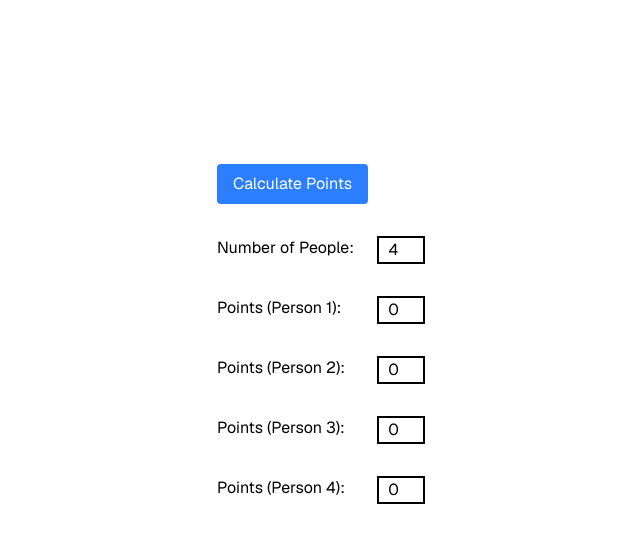
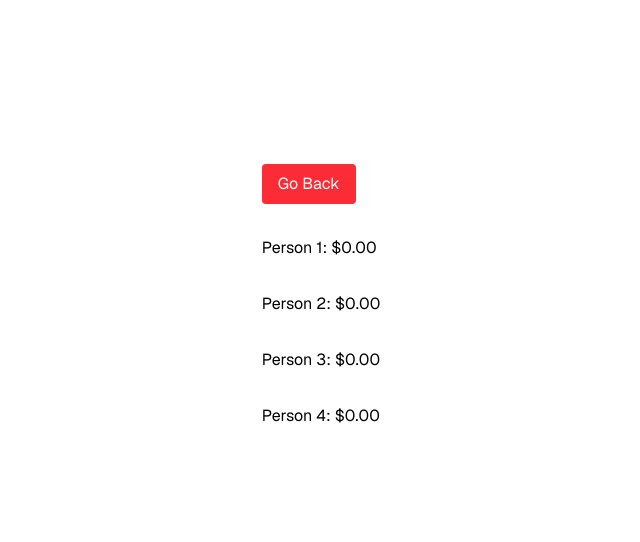
Before and after one commit to GriffinBaxter/Chore-Points, a Next.js app: page / in a window 1280 px wide. Both pictures are taken after a click on the button "Calculate Points". Shown: the top 542 px of the page, without its empty margins (319-959 px from the left). Built offline with nearby package versions, Linux system fonts and the light colour scheme.

Commit message:
Add separate "display" page

```diff
--- /dev/null
+++ b/src/app/calculate.tsx
@@ -0,0 +1,117 @@
+"use client";
+
+import { ChangeEvent, useState, Dispatch, SetStateAction } from "react";
+
+const NUMBER_OF_PEOPLE_DEFAULT = 4;
+const NUMBER_OF_PEOPLE_MIN = 1;
+const NUMBER_OF_PEOPLE_MAX = 20;
+const POINTS_DEFAULT = 0;
+const EPSILON = 0.001;
+
+const getPointsId = (personIndex: number) => {
+  return `points-${personIndex.toString()}`;
+};
+
+export default function Calculate({
+  setRewards,
+}: {
+  setRewards: Dispatch<SetStateAction<string[]>>;
+}) {
+  const [numberOfPeople, setNumberOfPeople] = useState(
+    NUMBER_OF_PEOPLE_DEFAULT,
+  );
+
+  const handleNumberOfPeopleChange = (e: ChangeEvent<HTMLInputElement>) => {
+    if (e.target.value) {
+      const value = Number(e.target.value);
+      if (value >= NUMBER_OF_PEOPLE_MIN && value <= NUMBER_OF_PEOPLE_MAX) {
+        setNumberOfPeople(value);
+      } else if (value < NUMBER_OF_PEOPLE_MIN) {
+        setNumberOfPeople(NUMBER_OF_PEOPLE_MIN);
+      } else if (value > NUMBER_OF_PEOPLE_MAX) {
+        setNumberOfPeople(NUMBER_OF_PEOPLE_MAX);
+      }
+    }
+  };
+
+  const calculateRewards = (numberOfPeople: number) => {
+    const pointsArray = [...Array(numberOfPeople).keys()].map((personIndex) => {
+      const points = document.getElementById(
+        getPointsId(personIndex),
+      ) as HTMLInputElement;
+      return points.value ? Number(points.value) : POINTS_DEFAULT;
+    });
+    const avgPoints =
+      pointsArray.reduce((a, b) => a + b, 0) / pointsArray.length;
+    const deviations = pointsArray.map((points) => points - avgPoints);
+    const positiveDeviationsSum = deviations
+      .filter((dev) => dev > 0)
+      .reduce((a, b) => a + b, 0);
+    const negativeDeviationsSumAbs = Math.abs(
+      deviations.filter((dev) => dev < 0).reduce((a, b) => a + b, 0),
+    );
+    const rewards = [];
+    for (const points of pointsArray) {
+      if (points > avgPoints) {
+        rewards.push(
+          (
+            (40 / (positiveDeviationsSum + EPSILON)) *
+            (points - avgPoints)
+          ).toFixed(2),
+        );
+      } else if (points < avgPoints) {
+        rewards.push(
+          (
+            -(15 / (negativeDeviationsSumAbs + EPSILON)) *
+            Math.abs(points - avgPoints)
+          ).toFixed(2),
+        );
+      } else {
+        rewards.push(POINTS_DEFAULT.toFixed(2));
+      }
+    }
+    setRewards(rewards);
+  };
+
+  return (
+    <>
+      <button
+        className="rounded bg-blue-500 px-4 py-2 text-white hover:bg-blue-700"
+        onClick={() => {
+          calculateRewards(numberOfPeople);
+        }}
+      >
+        Calculate Points
+      </button>
+      <div className="flex">
+        <label className="w-40" htmlFor={"numberOfPeople"}>
+          Number of People:
+        </label>
+        <input
+          className="w-12 border-2 border-solid border-black text-center"
+          id={"numberOfPeople"}
+          type="number"
+          defaultValue={NUMBER_OF_PEOPLE_DEFAULT}
+          min={NUMBER_OF_PEOPLE_MIN}
+          max={NUMBER_OF_PEOPLE_MAX}
+          onChange={(e) => {
+            handleNumberOfPeopleChange(e);
+          }}
+        />
+      </div>
+      {[...Array(numberOfPeople).keys()].map((personIndex) => (
+        <div className="flex" key={personIndex}>
+          <label className="w-40" htmlFor={getPointsId(personIndex)}>
+            Points (Person {personIndex + 1}):
+          </label>
+          <input
+            className="w-12 border-2 border-solid border-black text-center"
+            id={getPointsId(personIndex)}
+            type="number"
+            defaultValue={POINTS_DEFAULT}
+          />
+        </div>
+      ))}
+    </>
+  );
+}
--- /dev/null
+++ b/src/app/display.tsx
@@ -0,0 +1,29 @@
+export default function Display({
+  rewards,
+  setRewards,
+}: {
+  rewards: string[];
+  setRewards: React.Dispatch<React.SetStateAction<string[]>>;
+}) {
+  return (
+    <>
+      <button
+        className="rounded bg-red-500 px-4 py-2 text-white hover:bg-red-700"
+        onClick={() => {
+          setRewards([]);
+        }}
+      >
+        Go Back
+      </button>
+      {rewards.map((reward, personIndex) => {
+        const isNegative = reward.startsWith("-");
+        return (
+          <p key={personIndex}>
+            Person {personIndex + 1}: {isNegative ? "-" : ""}$
+            {reward.slice(isNegative ? 1 : 0)}
+          </p>
+        );
+      })}
+    </>
+  );
+}
--- a/src/app/page.tsx
+++ b/src/app/page.tsx
@@ -1,120 +1,20 @@
 "use client";
 
-import { ChangeEvent, useState } from "react";
-
-const NUMBER_OF_PEOPLE_DEFAULT = 4;
-const NUMBER_OF_PEOPLE_MIN = 1;
-const NUMBER_OF_PEOPLE_MAX = 20;
-const POINTS_DEFAULT = 0;
-const EPSILON = 0.001;
-
-const getPointsId = (personIndex: number) => {
-  return `points-${personIndex.toString()}`;
-};
-
-const calculateRewards = (numberOfPeople: number) => {
-  const pointsArray = [...Array(numberOfPeople).keys()].map((personIndex) => {
-    const points = document.getElementById(
-      getPointsId(personIndex),
-    ) as HTMLInputElement;
-    return points.value ? Number(points.value) : POINTS_DEFAULT;
-  });
-  const avgPoints = pointsArray.reduce((a, b) => a + b, 0) / pointsArray.length;
-  const deviations = pointsArray.map((points) => points - avgPoints);
-  const positiveDeviationsSum = deviations
-    .filter((dev) => dev > 0)
-    .reduce((a, b) => a + b, 0);
-  const negativeDeviationsSumAbs = Math.abs(
-    deviations.filter((dev) => dev < 0).reduce((a, b) => a + b, 0),
-  );
-  const rewards = [];
-  for (const points of pointsArray) {
-    if (points > avgPoints) {
-      rewards.push(
-        (
-          (40 / (positiveDeviationsSum + EPSILON)) *
-          (points - avgPoints)
-        ).toFixed(2),
-      );
-    } else if (points < avgPoints) {
-      rewards.push(
-        (
-          -(15 / (negativeDeviationsSumAbs + EPSILON)) *
-          Math.abs(points - avgPoints)
-        ).toFixed(2),
-      );
-    } else {
-      rewards.push(POINTS_DEFAULT.toFixed(2));
-    }
-  }
-  alert(
-    `Rewards:\n\n${rewards
-      .map((reward, personIndex) => {
-        const isNegative = reward.startsWith("-");
-        return `Person ${(personIndex + 1).toString()}: ${isNegative ? "-" : ""}$${reward.slice(isNegative ? 1 : 0)}`;
-      })
-      .join("\n")}`,
-  );
-};
+import { useState } from "react";
+import Calculate from "./calculate";
+import Display from "./display";
 
 export default function Home() {
-  const [numberOfPeople, setNumberOfPeople] = useState(
-    NUMBER_OF_PEOPLE_DEFAULT,
-  );
-
-  const handleNumberOfPeopleChange = (e: ChangeEvent<HTMLInputElement>) => {
-    if (e.target.value) {
-      const value = Number(e.target.value);
-      if (value >= NUMBER_OF_PEOPLE_MIN && value <= NUMBER_OF_PEOPLE_MAX) {
-        setNumberOfPeople(value);
-      } else if (value < NUMBER_OF_PEOPLE_MIN) {
-        setNumberOfPeople(NUMBER_OF_PEOPLE_MIN);
-      } else if (value > NUMBER_OF_PEOPLE_MAX) {
-        setNumberOfPeople(NUMBER_OF_PEOPLE_MAX);
-      }
-    }
-  };
+  const [rewards, setRewards] = useState<string[]>([]);
 
   return (
     <div className="grid min-h-screen grid-rows-[20px_1fr_20px] justify-items-center gap-16 p-8 pb-20 font-[family-name:var(--font-geist-sans)] sm:p-20">
       <main className="row-start-2 flex flex-col items-center gap-[32px] sm:items-start">
-        <button
-          className="rounded bg-blue-500 px-4 py-2 text-white hover:bg-blue-700"
-          onClick={() => {
-            calculateRewards(numberOfPeople);
-          }}
-        >
-          Calculate Points
-        </button>
-        <div className="flex">
-          <label className="w-40" htmlFor={"numberOfPeople"}>
-            Number of People:
-          </label>
-          <input
-            className="w-12 border-2 border-solid border-black text-center"
-            id={"numberOfPeople"}
-            type="number"
-            defaultValue={NUMBER_OF_PEOPLE_DEFAULT}
-            min={NUMBER_OF_PEOPLE_MIN}
-            max={NUMBER_OF_PEOPLE_MAX}
-            onChange={(e) => {
-              handleNumberOfPeopleChange(e);
-            }}
-          />
-        </div>
-        {[...Array(numberOfPeople).keys()].map((personIndex) => (
-          <div className="flex" key={personIndex}>
-            <label className="w-40" htmlFor={getPointsId(personIndex)}>
-              Points (Person {personIndex + 1}):
-            </label>
-            <input
-              className="w-12 border-2 border-solid border-black text-center"
-              id={getPointsId(personIndex)}
-              type="number"
-              defaultValue={POINTS_DEFAULT}
-            />
-          </div>
-        ))}
+        {rewards.length ? (
+          <Display rewards={rewards} setRewards={setRewards} />
+        ) : (
+          <Calculate setRewards={setRewards} />
+        )}
       </main>
     </div>
   );
```
